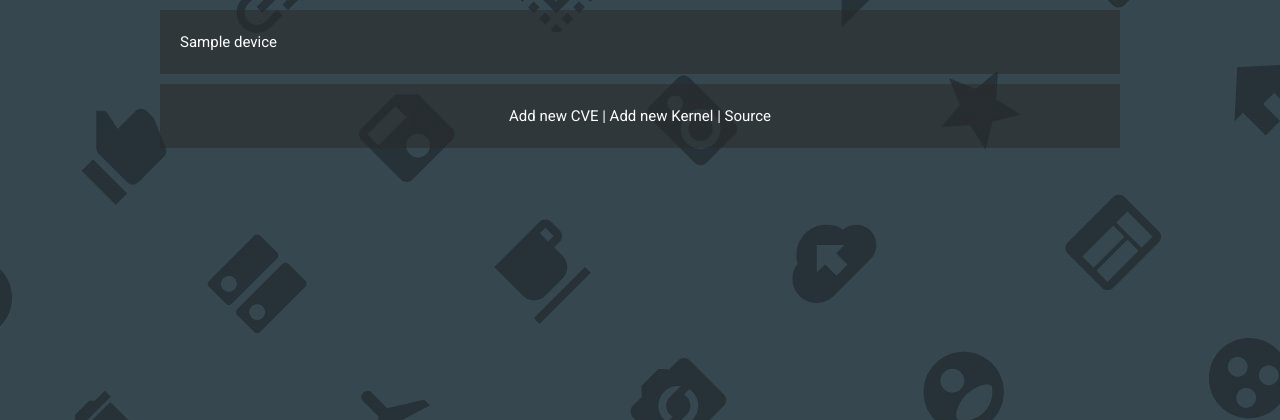
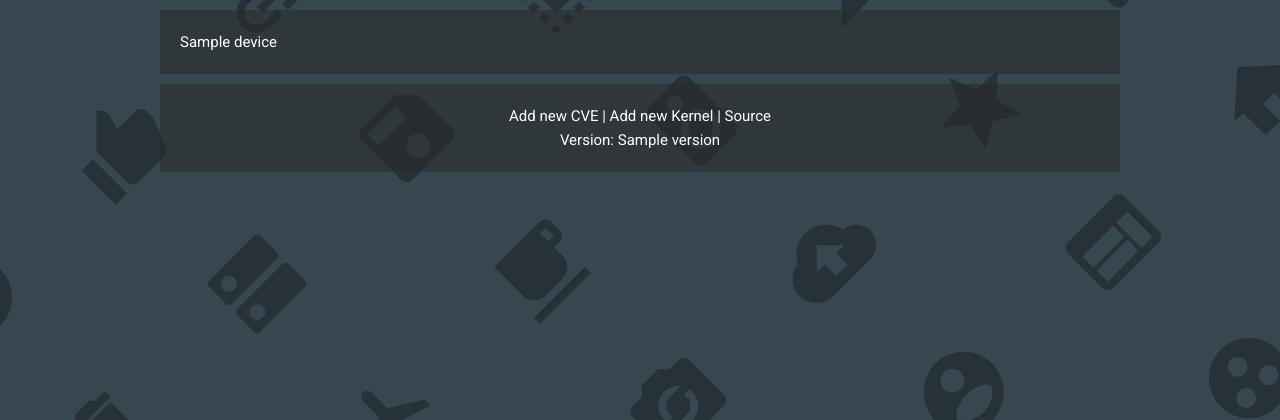
Before and after one commit to invisiblek/cve_tracker, a Flask app: template templates/index.html in a window 1280 px wide. Shown: the top 420 px of the page. Run offline with Flask 2, Linux system fonts and the light colour scheme; the template is opened without the code that fills it: most values are stand-ins (such as "Sample title", 1, 10 or a date in 2020); parts of the project's set-up code (start-up, migrations or seed data) failed here and were passed over.

Commit message:
show git hash as version
Change-Id: I7b1c1c1eff6f16b44e625406daa3d2b04ed2a5bd

```diff
--- a/app.py
+++ b/app.py
@@ -2,6 +2,7 @@
 
 import json
 import os
+import subprocess
 import sys
 
 import utils
@@ -29,7 +30,8 @@ def error(msg = ""):
 @app.route("/")
 def index():
     kernels = Kernel.objects().order_by('vendor', 'device')
-    return render_template('index.html', kernels=kernels)
+    version = subprocess.check_output(["git", "describe", "--always"])
+    return render_template('index.html', kernels=kernels, version=version)
 
 @app.route("/<string:k>")
 def kernel(k):
--- a/templates/index.html
+++ b/templates/index.html
@@ -23,6 +23,8 @@
     </div>
     <div class='frame container'>
       <a href="/addcve">Add new CVE</a>&nbsp;|&nbsp;<a href="/addkernel">Add new Kernel</a>&nbsp;|&nbsp;<a href="https://github.com/LineageOS/cve_tracker">Source</a>
+      <br>
+      Version: {{ version }}
     </div>
   </body>
 </html>
```
